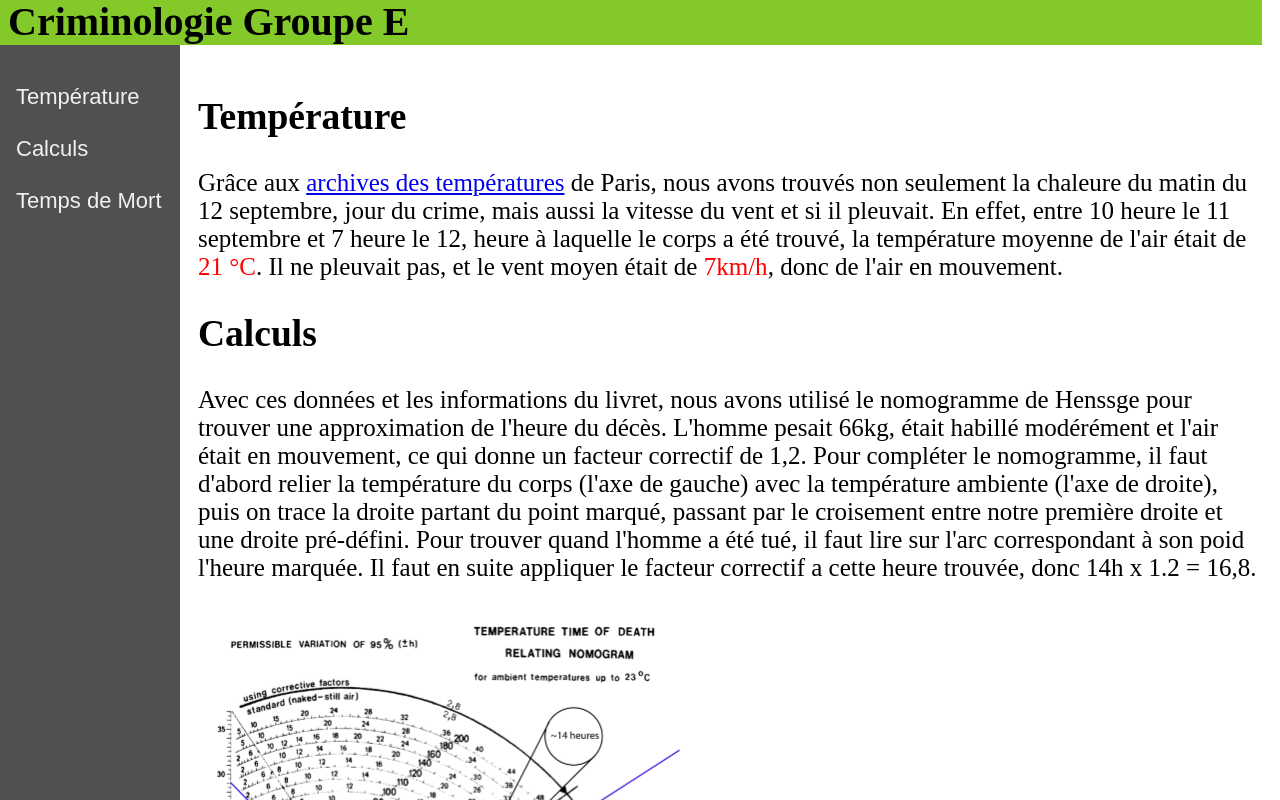
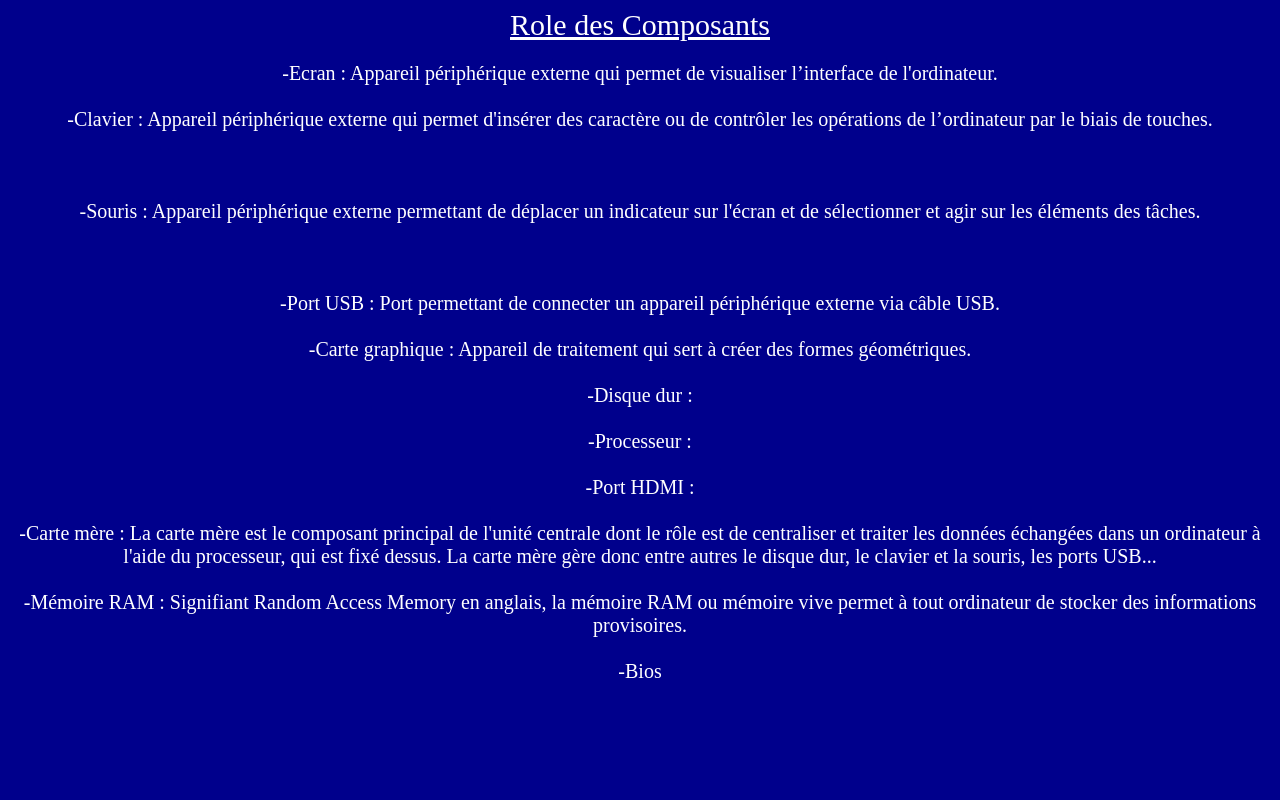
Before and after one commit to NeyoCat/NeyoCat.github.io, a plain HTML site: page index.html in a window 1280 px wide. Shown: the top 800 px of the page. Drawn offline with Linux system fonts and the light colour scheme.

Commit message:
Add files via upload

```diff
--- a/index.html
+++ b/index.html
@@ -1,116 +1,33 @@
 <html>
 <style>
-
-  .sidebar{
-    z-index: 1;
-    height: 100%;
-    width: 180px;
-    position: fixed;
-    z-index: 1;
-    top: 0;
-    left: 0;
-    background-color: #505050;
-    overflow-x: hidden;
-    padding-top: 70px;
+html{
+  background-color: rgb(0,0,140);
+  color: white;
 }
-
-  .sidebar button{
-    background-color: #505050;
-    color: #444;
-    outline: none;
-    border: none;
-    padding: 14px 8px 12px 16px;
-    text-decoration: none;
-    font-size: 22px;
-    color: #f1f1f1;
-    display: block;
+header{
+  font-size: 30px;
+  text-align: center;
+  text-decoration: underline;
 }
-
-  .sidebar button:hover{
-    color: #83C929;
+p{
+  font-size: 20px;
+  text-align: center;
 }
-
-  .Title{
-    background-color: #83C929;
-    position: relative;
-    z-index: 2;
-    width: auto;
-    left: -10;
-    top: -10;
-    padding-left: 10px;
-  }
-
-    .Title p{
-    position: relative;
-    z-index: 3;
-    font-weight: bold;
-    font-size: 40px;
-    color: black;
-  }
-
-  .main{
-    font-size: 25;
-    margin-left: 180px;
-    padding: 0px 10px;
-  }
-
 </style>
-
-
-
-
 <head>
-    <meta charset="utf-8">
-    <title>Criminologie Groupe E</title>
-    <link rel="shortcut icon" href="lilicon.png">
+  <header>Role des Composants</header>
 </head>
 <body>
-    <div class="Title">
-    <p>Criminologie Groupe E </p>
-    </div>
-
-    <div class="sidebar">
-      <button onclick="Scroll1()" class="side" href="#">Température</button>
-      <button onclick="Scroll2()" class="side" href="#">Calculs</button>
-      <button onclick="Scroll3()" class="side" href="#">Temps de Mort</button>
-    </div>
-
-    <div class="main">
-      <h2 id="sc1">Température</h2>
-      <p>Grâce aux <a href="https://www.infoclimat.fr/observations-meteo/archives/12/septembre/2018/paris-montsouris/07156.html">archives des températures</a> de Paris, nous avons trouvés non seulement la chaleure du matin du 12 septembre, jour du crime, mais aussi la vitesse du vent et si il pleuvait. En effet, entre 10 heure le 11 septembre et 7 heure le 12, heure à laquelle le corps a été trouvé, la température moyenne de l'air était de <span style="color: #ff0000">21 °C</span>. Il ne pleuvait pas, et le vent moyen était de <span style="color: #ff0000">7km/h</span>, donc de l'air en mouvement. </p>
-      <h2 id="sc2">Calculs</h2>
-      <p>Avec ces données et les informations du livret, nous avons utilisé le nomogramme de Henssge pour trouver une approximation de l'heure du décès. L'homme pesait 66kg, était habillé modérément et l'air était en mouvement, ce qui donne un facteur correctif de 1,2. Pour compléter le nomogramme, il faut d'abord relier la température du corps (l'axe de gauche) avec la température ambiente (l'axe de droite), puis on trace la droite partant du point marqué, passant par le croisement entre notre première droite et une droite pré-défini. Pour trouver quand l'homme a été tué, il faut lire sur l'arc correspondant à son poid l'heure marquée. Il faut en suite appliquer le facteur correctif a cette heure trouvée, donc 14h x 1.2 = 16,8.</p><img src="nomogramme.png" width="498" height="641"/>
-      <h2 id="sc3">Temps de mort</h2>
-      <p>Utilisant le nomogramme de Henssge et en ajoutant un intervalle de confiance de ~4,5 heures, nous avons alors trouvé que l'homme a été tué entre 21 heures et 12 heure avant la prise de température.  </p>
-    </div>
-
-
-  <script>
-    function Scroll1(){
-      var elmnt = document.getElementById("sc1");
-      elmnt.scrollIntoView(false);
-      document.getElementById("sc1").style.color = "#83C929";
-      document.getElementById("sc2").style.color = "black";
-      document.getElementById("sc3").style.color = "black";
-    }
-
-    function Scroll2(){
-      var elmnt = document.getElementById("sc2");
-      elmnt.scrollIntoView(false);
-      document.getElementById("sc1").style.color = "black";
-      document.getElementById("sc2").style.color = "#83C929";
-      document.getElementById("sc3").style.color = "black";
-    }
-
-    function Scroll3(){
-      var elmnt = document.getElementById("sc3");
-      elmnt.scrollIntoView(true);
-      document.getElementById("sc1").style.color = "black";
-      document.getElementById("sc2").style.color = "black";
-      document.getElementById("sc3").style.color = "#83C929";
-    }
-
-  </script>
-
+  <p>-Ecran : Appareil périphérique externe qui permet de visualiser l’interface de l'ordinateur.<br><br>
+    -Clavier : Appareil périphérique 	externe qui permet d'insérer des caractère ou de contrôler les opérations de l’ordinateur par le biais de touches.<br><br><br><br>
+    -Souris : Appareil périphérique externe permettant de déplacer un indicateur sur l'écran et de sélectionner et agir sur les éléments des tâches.<br><br><br><br>
+    -Port USB : Port permettant de connecter un appareil périphérique externe via câble USB.<br><br>
+    -Carte graphique : Appareil de traitement qui sert à créer des formes géométriques.<br><br>
+    -Disque dur : <br><br>
+    -Processeur : <br><br>
+    -Port HDMI : <br><br>
+    -Carte mère : La carte mère est le composant principal de l'unité centrale dont le rôle est de centraliser et traiter les données échangées dans un ordinateur à l'aide du processeur, qui est fixé dessus. La carte mère gère donc entre autres le disque dur, le clavier et la souris, les ports USB...<br><br>
+    -Mémoire RAM : Signifiant Random Access Memory en anglais, la mémoire RAM ou mémoire vive permet à tout ordinateur de stocker des informations provisoires.<br><br>
+    -Bios</p>
 </body>
 </html>
```
Lines whose indentation alone changed are shown as unchanged.
